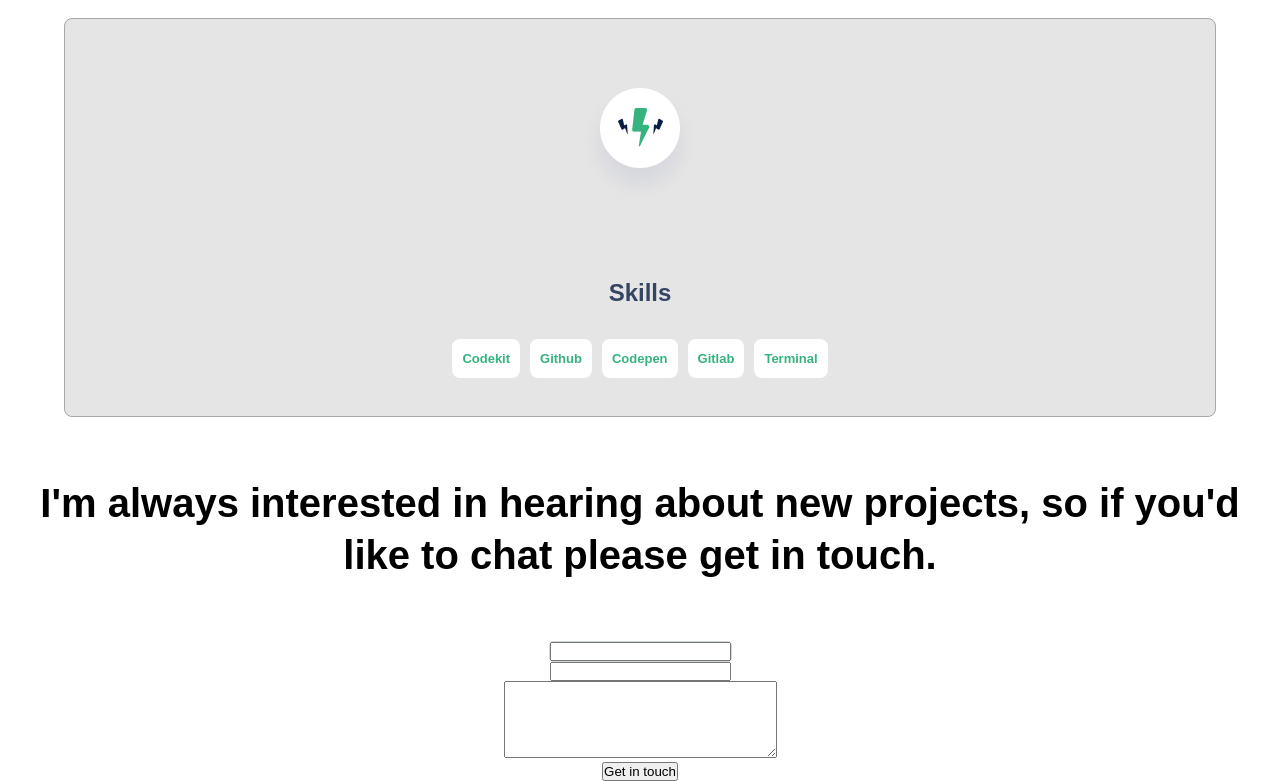
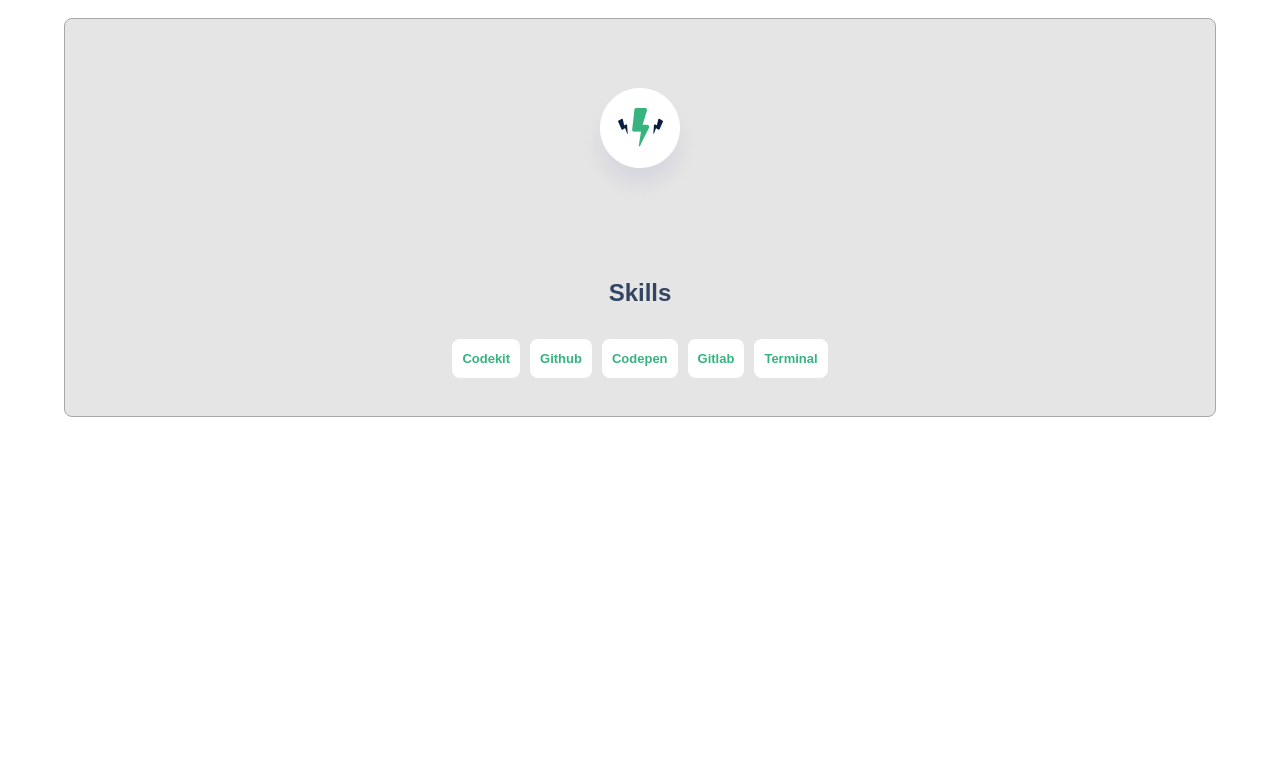
Before and after one commit to GhislainMitahi/M_portfolio, a plain HTML site: page index.html in a window 1280 px wide. Shown: the part 5025-5806 px from the top of the page. After the commit the page ends 5442 px from the top, so only its background shows below. Drawn offline with Linux system fonts and the light colour scheme.

Commit message:
add index without linter issue

```diff
--- a/index.html
+++ b/index.html
@@ -79,7 +79,6 @@
                  <input type="submit" value="See Project" class="btn"/>
             </div>
         </div>
-
         <div class="card">
             <div class="works-heading"></div>
             <div class="works-footer">
@@ -176,25 +175,6 @@
         </div>
     </div>
 </div>
-<h3 id="topic">I'm always interested in hearing about new projects, so if you'd like to chat please get in touch.</h3>
-
-<section class="contact_form">
-        <form class="contact_forms">
-            <ul class="form_field">
-                <li class="form_name">
-                    <input type="text" id="first_name" name="first_name" class="input">
-                </li>
-                <li class="form_email">
-                    <input type="email" id="email" name="email" class="input">
-                </li>
-                <li class="form_text">
-                   <textarea name="text" id="" cols="32" rows="5"></textarea>
-                </li>
-                <li class="form_button">
-                    <input type="submit" value="Get in touch" class="about-btn"/>
-                </li>
-            </ul>
-        </form>
 </section>
 </body>
 </html>
```
